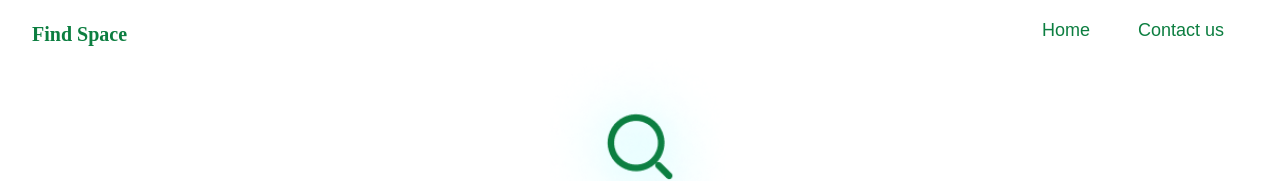
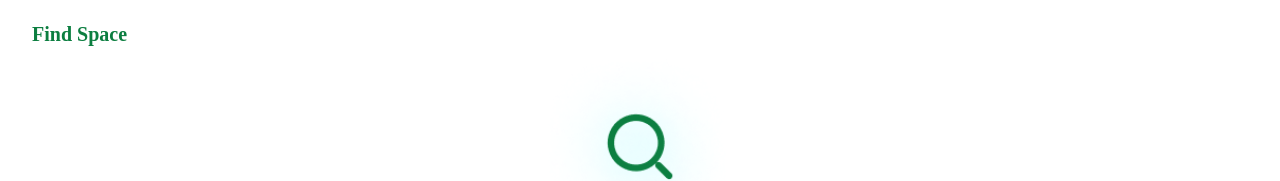
Before and after one commit to Ali-SWE/find-space, a Next.js app: page / in a window 1280 px wide. Shown: the top 181 px of the page. Built offline with nearby package versions, Linux system fonts and the light colour scheme; a web font is replaced by a local one.

Commit message:
navbar fix

```diff
--- a/app/components/Navbar.tsx
+++ b/app/components/Navbar.tsx
@@ -10,50 +10,14 @@ const Navbar: React.FC = () => {
   return (
     <header className='text-primary'>
       <nav className="w-full fixed top-0 left-0 right-0 z-10">
-        <div className="justify-between px-4 mx-auto lg:max-w-7xl md:items-center md:flex md:px-8">
-          <div>
+        <div className="px-4 mx-auto lg:max-w-7xl md:items-center md:flex md:px-8">
+
             <div className="flex items-center justify-between py-3 md:py-5 md:block">
 
             {/* ORGANIZATION NAME */}
-            <h2 className="text-xl font-bold font-aclonic">Find Space</h2>
-
-              {/* HAMBURGER BUTTON FOR SMALL SCREENS */}
-              <div className="md:hidden">
-                <button
-                  className="p-2 text-gray-700 rounded-md outline-none"
-                  onClick={() => setIsMenuOpen(!isMenuOpen)}
-                >
-                  <img src= {`${isMenuOpen ? 'x.png' : 'hamburger-menu.png'}`} alt="menu"
-                  className='w-10 h-10'/>
-
-                </button>
-              </div>
-            </div>
-          </div>
-
-          <div>
-            <div
-              className={`flex-1 justify-self-center pb-3 mt-8 md:block md:pb-0 md:mt-0 ${
-                isMenuOpen ? 'p-12 md:p-0 block z-10 bg-white' : 'hidden'
-              }`}
-            >
-              <ul className="h-screen md:h-auto items-center justify-center md:flex ">
-
-                <li className="pb-4 text-lg py-2 md:px-6 text-center hover:text-gray-500">
-                  <Link href="/"> {/*This link should go to Home page section */}
-                    Home
-                  </Link>
-                </li>
-
-                <li className="pb-4 text-lg py-2 md:px-6 text-center hover:text-gray-500">
-                  <Link href="/contactus"> {/*This link should go to Contact us page section */}
-                    Contact us
-                  </Link>
-                </li>
-              </ul>
+            <h2 className="text-xl text-center font-bold font-aclonic">Find Space</h2>
 
             </div>
-          </div>
         </div>
       </nav>
     </header>
--- a/app/contactus/page.tsx
+++ /dev/null
@@ -1,7 +0,0 @@
-export default function ContactUs() {
-    return (
-      <main className="flex min-h-screen flex-col items-center justify-between p-24">
-        Contact us
-      </main>
-    );
-  }
```
